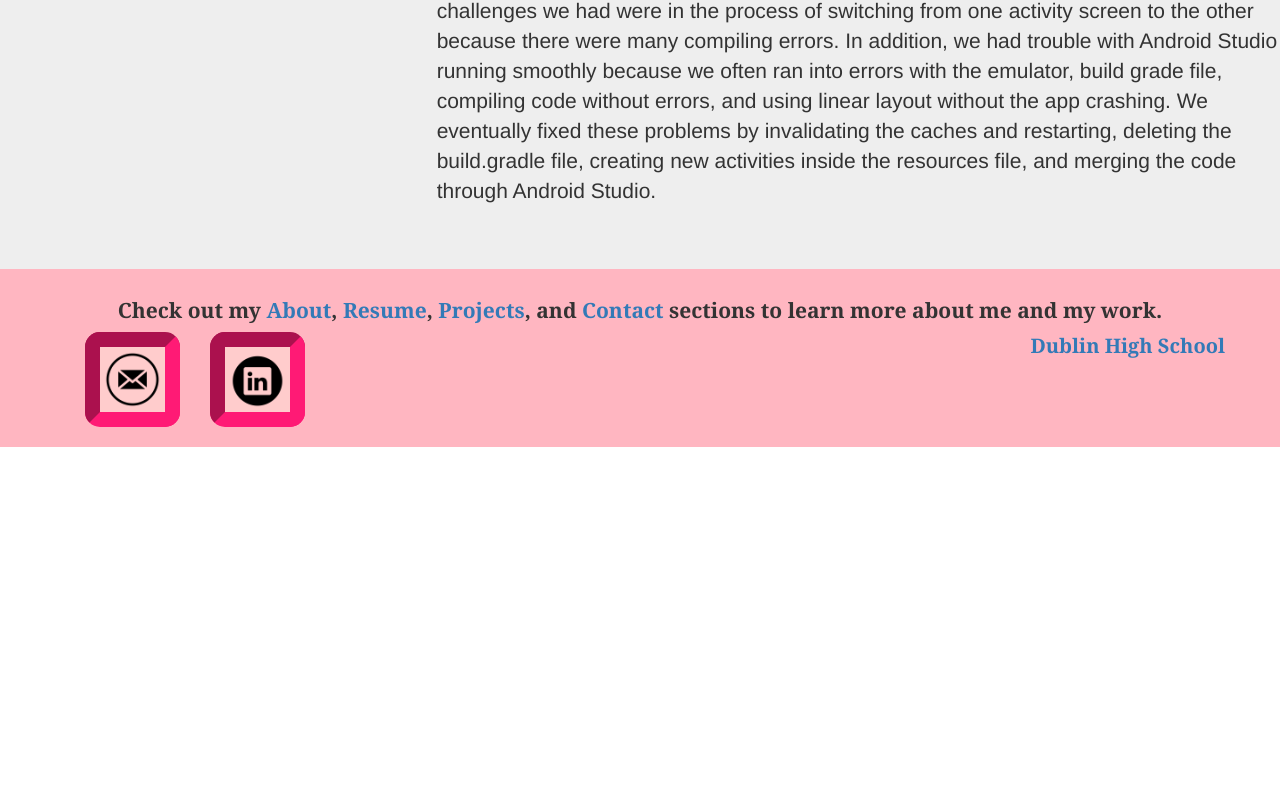
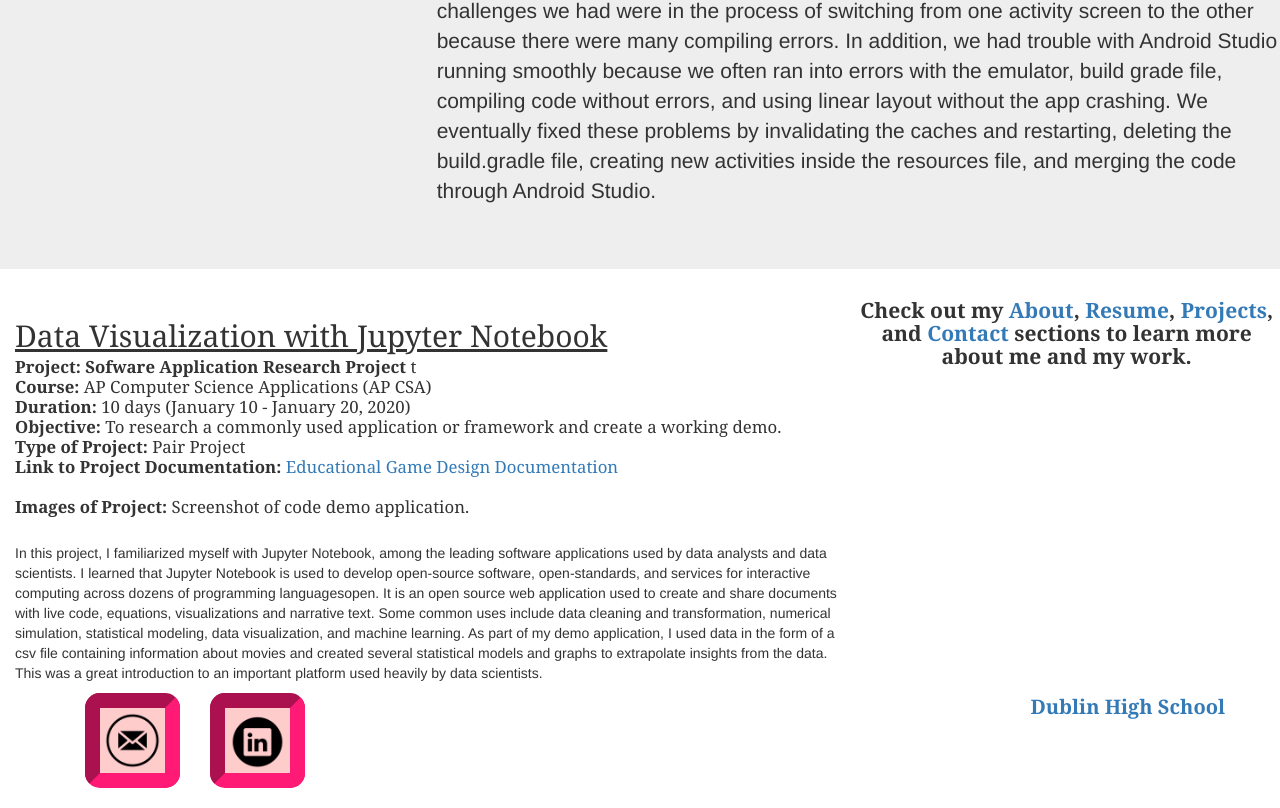
Before and after one commit to samikshay2/portfolio, a plain HTML site: page Yelthimar_Projects.html in a window 1280 px wide. Shown: the part 7509-8317 px from the top of the page. Before the commit the page ends 7956 px from the top, so only its background shows below. Drawn offline with Linux system fonts and the light colour scheme.

Commit message:
added 2020 project

```diff
--- a/Yelthimar_Projects.html
+++ b/Yelthimar_Projects.html
@@ -328,6 +328,39 @@
 		         </div>
 		       </div>
 		     </div>
+		     <div class="Col-md-8">
+		           <div>
+		             <h2 class="boat"><u>Data Visualization with Jupyter Notebook</u></h2>
+		             <p id="project"><strong>Project: Sofware Application Research Project</strong> t</p>
+		             <p id="project"><strong>Course:</strong> AP Computer Science Applications (AP CSA)</p>
+		             <p id="project"><strong>Duration:</strong> 10 days (January 10 - January 20, 2020)</p>
+		             <p id="project"><strong>Objective:</strong> To research a commonly used application or framework and create a working demo.</p>
+		             <p id="project"><strong>Type of Project:</strong> Pair Project </p>
+		             <p id="project"><strong>Link to Project Documentation:</strong><a
+		             href="https://docs.google.com/presentation/d/1noD4LzBcHIGT4ENLsRMSpZhZ9luIAvEqrvbzd9wQ0ho/edit?usp=sharing" target="_blank"> Educational Game Design Documentation</a></p>
+
+				   <br>
+		             <p id="project"><strong>Images of Project: </strong> Screenshot of code demo application.</p>
+		             <br>
+		             <p> In this project, I familiarized myself with Jupyter Notebook, among the leading software applications
+				  used by data analysts and data scientists. I learned that Jupyter Notebook is used to
+				  develop open-source software,  open-standards, and services for interactive computing
+				  across dozens of programming languagesopen. It is an open source web application used to
+				  create and share documents with live code, equations, visualizations and narrative text.
+				  Some common uses include data cleaning and transformation, numerical simulation,
+				   statistical modeling, data visualization, and machine learning. As part of my demo application,
+				   I used data in the form of a csv file containing information about movies and created several
+				   statistical models and graphs to extrapolate insights from the data. This was a great introduction
+				   to an important platform used heavily by data scientists.
+
+
+		             </p>
+		           </div>
+		         </div>
+		       </div>
+		     </div>
+
+
 		     		      <h4 class="marquee">Check out my <a href="Yelthimar_AboutMe.html">About</a>, <a href="Yelthimar_WorkExperience.html">Resume</a>, <a href="Yelthimar_Projects.html">Projects</a>, and <a href="Yelthimar_ContactMe.html">Contact</a> sections to learn more about me and my work.</h4>
 		   </section>
 
```
